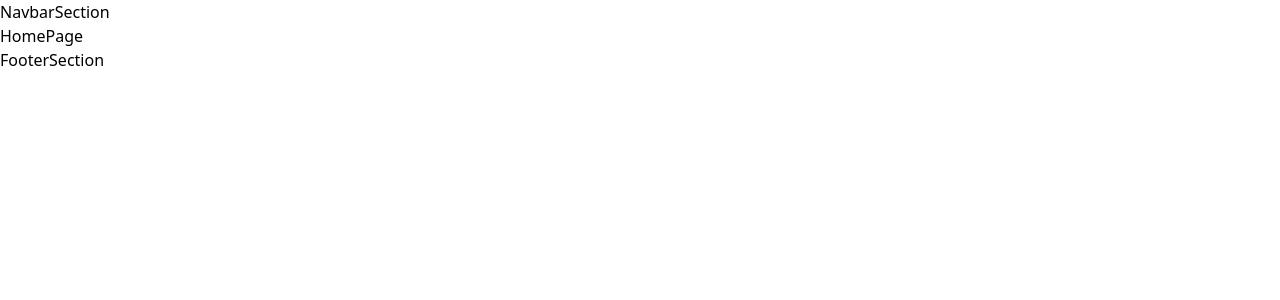
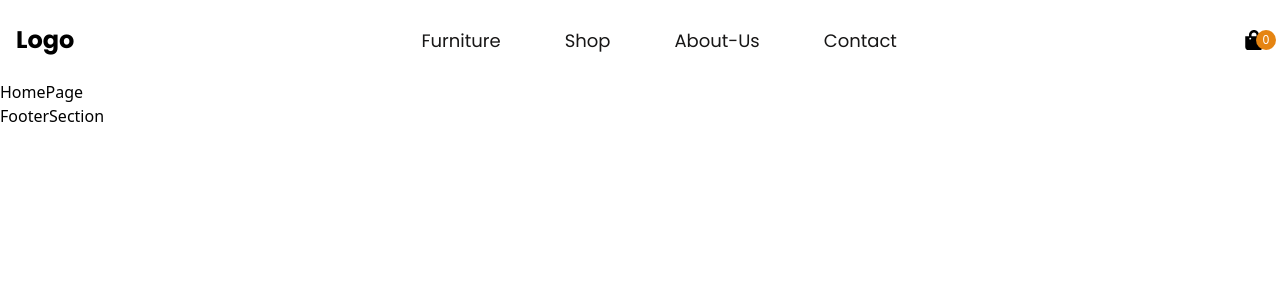
Before and after one commit to Githubshakil/panto-furniture, a React (Vite) app: page / in a window 1280 px wide. Shown: the top 300 px of the page. Built offline with nearby package versions, Linux system fonts and the light colour scheme.

Commit message:
update
Navbar for Large Screen Devices

```diff
--- a/package.json
+++ b/package.json
@@ -13,6 +13,7 @@
     "@tailwindcss/vite": "^4.1.11",
     "react": "^19.1.0",
     "react-dom": "^19.1.0",
+    "react-icons": "^5.5.0",
     "react-router-dom": "^7.7.1",
     "tailwindcss": "^4.1.11"
   },
--- a/src/components/NavbarSection.jsx
+++ b/src/components/NavbarSection.jsx
@@ -1,9 +1,58 @@
-import React from 'react'
+import React from "react";
+import { FaShoppingBag } from "react-icons/fa";
+import { Link, NavLink } from "react-router-dom";
 
+const navItems = [
+  { name: "Furniture", path: "/furniture" },
+  { name: "Shop", path: "/shop" },
+  { name: "About-Us", path: "/about" },
+  { name: "Contact", path: "/contact" },
+];
+
+const NavItems = () => {
+  return (
+    <ul className="flex flex-col md:flex-row items-center md:space-x-8 gap-8 font-poppins text-[18px] text-[#171616]">
+      {navItems.map((item, index) => (
+        <li key={index}>
+          <NavLink
+            to={item.path}
+            className={({ isActive }) =>
+              isActive
+                ? "text-primary font-bold"
+                : "hover:text-primary duration-300 transition"
+            }
+          >
+            {item.name}
+          </NavLink>
+        </li>
+      ))}
+    </ul>
+  );
+};
 const NavbarSection = () => {
   return (
-    <div>NavbarSection</div>
-  )
-}
+    <header>
+      <nav className="max-w-screen-2xl container mx-auto flex justify-between items-center py-6 px-4 ">
+        {/* logo */}
+        <Link to={"/"} className="font-bold font-poppins text-2xl">
+          Logo
+        </Link>
 
-export default NavbarSection
+        {/*Desktop  menu items */}
+        <div className="hidden md:block">
+          <NavItems />
+        </div>
+
+        {/* cart icon */}
+        <div className="hidden md:block cursor-pointer relative">
+            <FaShoppingBag className="text-xl"/>
+            <sup className="absolute top-0 -right-3 bg-primary text-white w-5 h-5 rounded-full flex items-center justify-center text-xs">
+                0
+            </sup>
+            </div>
+      </nav>
+    </header>
+  );
+};
+
+export default NavbarSection;
```
Also changed, not shown: 1 other file (tests, documents, lock files or other folders).
